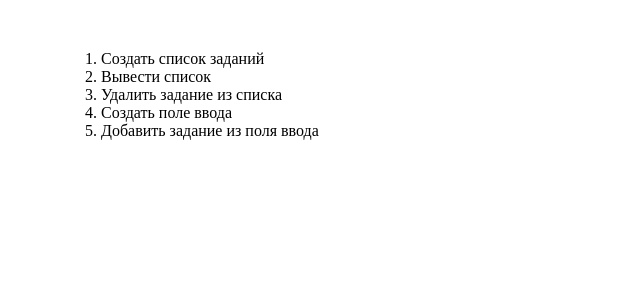
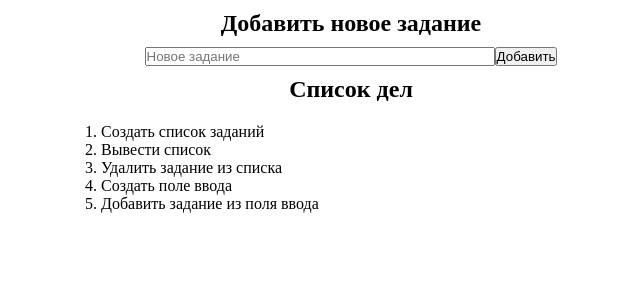
Before and after one commit to YanushkevychDm/react_todos, a React (Create React App) app: page / in a window 1280 px wide. Shown: the top 300 px of the page, without its empty margins (289-929 px from the left). Built offline with nearby package versions, Linux system fonts and the light colour scheme.

Commit message:
add new task

```diff
--- a/src/components/App.js
+++ b/src/components/App.js
@@ -6,12 +6,13 @@ class App extends Component {
 
   state = {
     todos: [
-      { name: 'Создать список заданий', id:'afaefg5'},
-      { name: 'Вывести список', id:'wgjlmev56'},
-      { name: 'Удалить задание из списка', id:'mbrbj52'},
-      { name: 'Создать поле ввода', id:'welgmke526'},
-      { name: 'Добавить задание из поля ввода', id:'legiehg52'},
-    ]
+      'Создать список заданий',
+      'Вывести список',
+      'Удалить задание из списка',
+      'Создать поле ввода',
+      'Добавить задание из поля ввода',
+    ],
+    inputText: '',
   }
 
   deleteHandler = (index) => {
@@ -20,13 +21,32 @@ class App extends Component {
     this.setState({ todos: todos });
   }
 
+  onChangeHandler = (event) => {
+    this.setState({ inputText: event.target.value });
+  }
+
+  addNewHandler = () => {
+    const todos = [...this.state.todos];
+    todos.push(this.state.inputText);
+    this.setState({ todos: todos, inputText: '' });
+
+  }
+
   render() {
     return (
-      <ol className='list'>
-        { this.state.todos.map((todo, index) =>
-          <li className='list-item' key={todo.id} onClick={() => this.deleteHandler(index)} >{todo.name}</li>
-        ) }
-      </ol>
+      <div className='container'>
+        <h2>Добавить новое задание</h2>
+        <div>
+          <input type="text" onChange={this.onChangeHandler} placeholder='Новое задание' value={this.state.inputText}/>
+          <button onClick={this.addNewHandler}>Добавить</button>
+        </div>
+        <h2>Список дел</h2>
+        <ol className='list'>
+          { this.state.todos.map((todo, index) =>
+            <li className='list-item' key={todo} onClick={() => this.deleteHandler(index)} >{todo}</li>
+          ) }
+        </ol>
+      </div>
     );
   }
 }
--- a/src/css/index.css
+++ b/src/css/index.css
@@ -4,10 +4,28 @@
   padding: 0;
 }
 
+.container {
+  display:  flex;
+  flex-direction: column;
+  align-items: center;
+  justify-content: center;
+  width: 500px;
+  margin: 0 auto;
+}
+
 .list {
   display:  flex;
   flex-direction: column;
-  margin: 50px auto 0;
-  width: 500px;
+  margin: 10px auto 0;
+  width: 100%;
   /* align-items: center; */
 }
+
+h2 {
+  text-align: center;
+  margin: 10px auto;
+}
+
+input[type='text'] {
+  width: 350px;
+}
```
